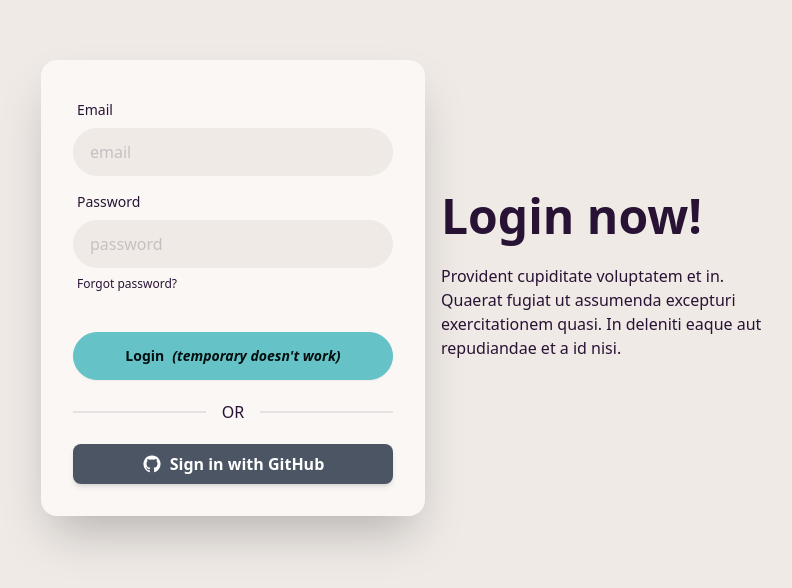
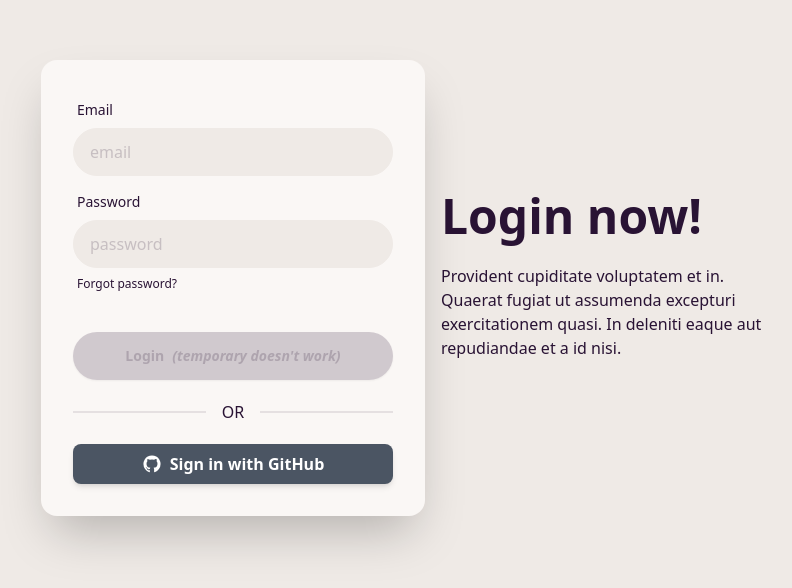
Before and after one commit to EugeneSuhoviy/guitaraptor, a Next.js app: page /login in a window 1280 px wide. Shown: the part 112-700 px from the top of the page, without its empty margins (231-1023 px from the left). Built offline with nearby package versions, Linux system fonts and the light colour scheme; no server answers.

Commit message:
Changelog: - Updated some types

```diff
--- a/app/components/countdown-timer.tsx
+++ b/app/components/countdown-timer.tsx
@@ -2,7 +2,7 @@
 
 import React, { useState, useEffect, useRef } from 'react';
 
-export default function CountdownTimer({ initialTime }: { initialTime: number }) {
+const CountdownTimer: React.FC<{ initialTime: number }> = ({ initialTime }) => {
     const time = initialTime * 60;
     const [timeRemaining, setTimeRemaining] = useState(time);
     const ref = useRef<HTMLDialogElement>(null);
@@ -55,3 +55,5 @@ export default function CountdownTimer({ initialTime }: { initialTime: number })
         </>
     );
 };
+
+export default CountdownTimer;
--- a/app/components/login/login-container.tsx
+++ b/app/components/login/login-container.tsx
@@ -3,7 +3,7 @@
 import { createClient } from "@/app/lib/supabase/client"
 import { baseUrl } from "@/app/config";
 
-export default function LoginContainer() {
+const LoginContainer: React.FC = () => {
     const supabase = createClient();
 
     function handleLogin() {
@@ -45,7 +45,7 @@ export default function LoginContainer() {
                                 </label>
                             </div>
                             <div className="form-control mt-6">
-                                <button className="btn btn-primary" onClick={handleLogin}>Login <i>(temporary doesn&apos;t work)</i></button>
+                                <button disabled className="btn btn-primary" onClick={handleLogin}>Login <i>(temporary doesn&apos;t work)</i></button>
                             </div>
 
                             <div className="divider">OR</div>
@@ -62,3 +62,5 @@ export default function LoginContainer() {
         </>
     )
 }
+
+export default LoginContainer;
--- a/app/components/login/logout-btn.tsx
+++ b/app/components/login/logout-btn.tsx
@@ -4,7 +4,7 @@ import { useRouter } from "next/navigation";
 import { createClient } from "@/app/lib/supabase/client"
 import { ArrowLeftStartOnRectangleIcon } from '@heroicons/react/16/solid'
 
-export default function LogoutBtn() {
+const LogoutBtn: React.FC = () => {
     const supabase = createClient();
     const router = useRouter();
 
@@ -22,3 +22,5 @@ export default function LogoutBtn() {
         </div>
     )
 }
+
+export default LogoutBtn;
```
